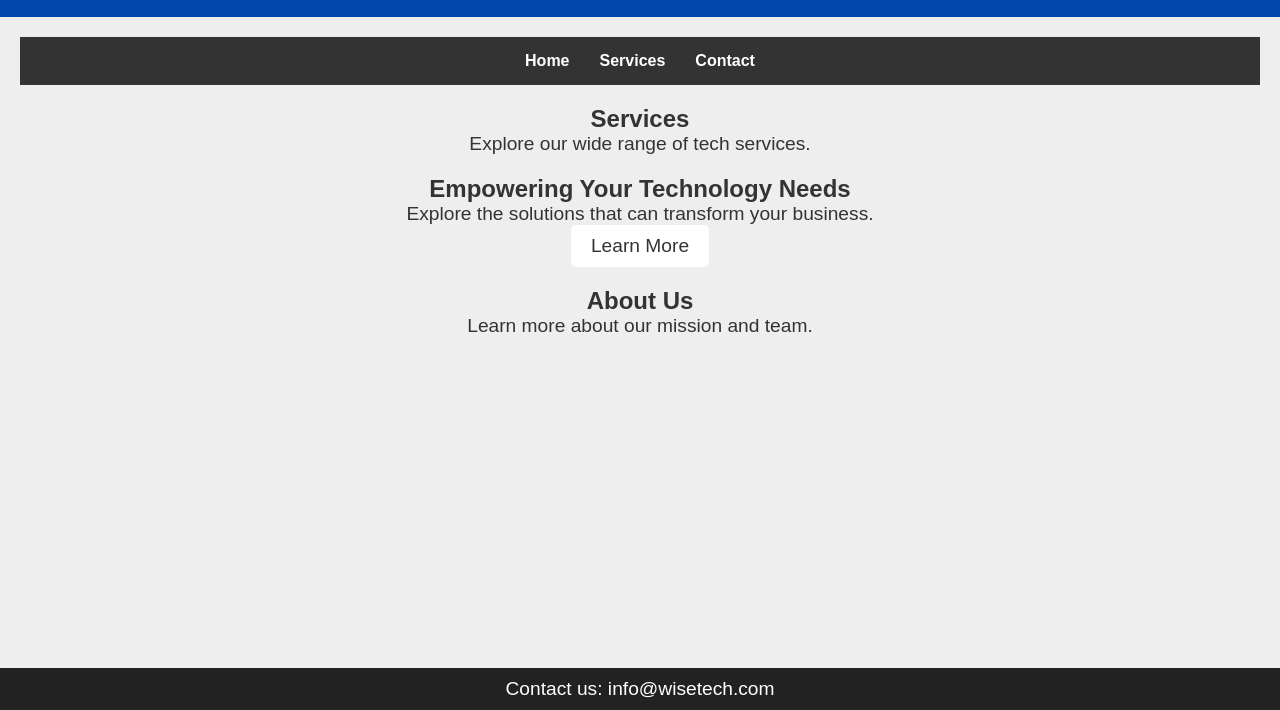
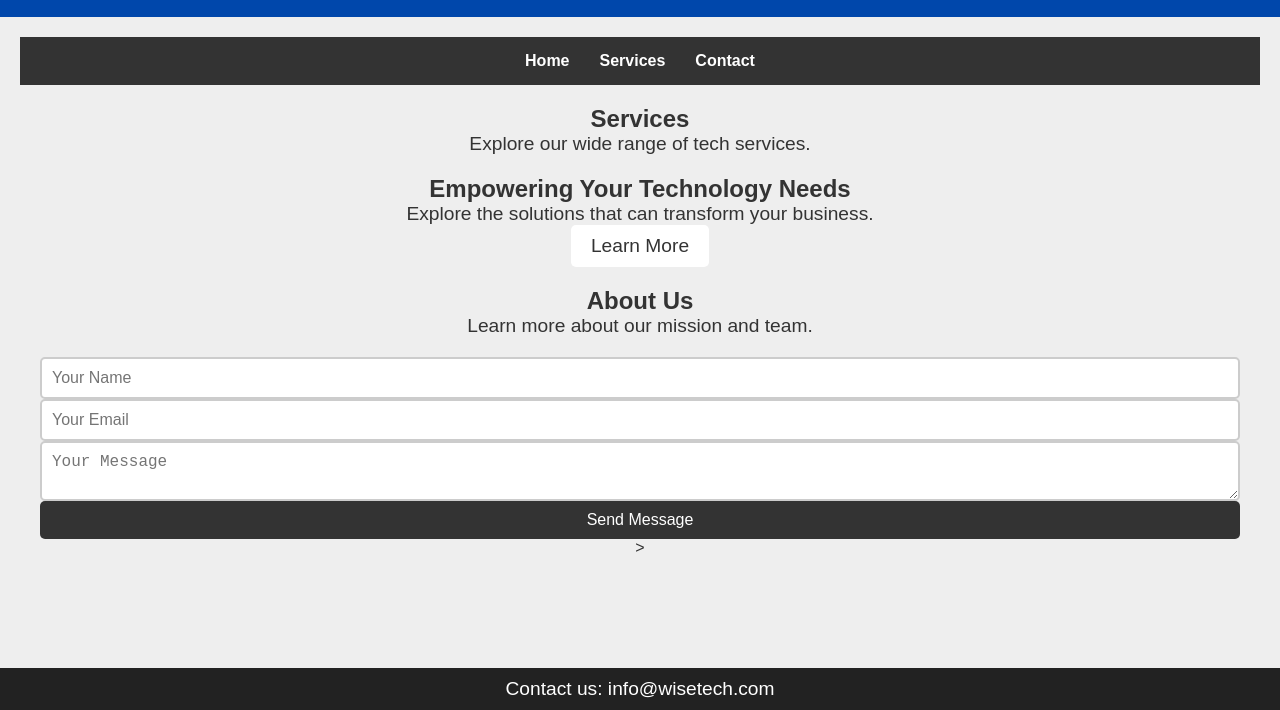
Before and after one commit to cajiky/WiseTECH, a website: page src/index.html in a window 1280 px wide. Shown: the part 90-800 px from the top of the page. Drawn offline with Linux system fonts and the light colour scheme.

Commit message:
added beautifying code to index.html and main.css

```diff
--- a/src/assets/styels/main.css
+++ b/src/assets/styels/main.css
@@ -7,7 +7,35 @@ html {
     nav ul {
       flex-direction: column;
     }
-  }
+}
+
+#contact form{
+    display: flex;
+    flex-direction: column;
+    gap: 10;
+    margin: 20px;
+}
+
+#contact input, #contact textarea{
+    padding: 10px;
+    font-size: 16px;
+    border: 2px solid #ccc;
+    border-radius: 5px;
+}
+
+#contact button {
+    padding: 10px 20px;
+    font-size: 16px;
+    color: white;
+    background-color: #333;
+    border: none;
+    border-radius: 5px;
+    cursor: pointer;
+}
+
+#contact button:hover {
+    background-color: #555;
+}
 
 /* Basic Reset */
 * {
--- a/src/index.html
+++ b/src/index.html
@@ -35,6 +35,14 @@
                 <p>Learn more about our mission and team.</p>
               </section>
         </section>
+        <section id="contact">
+            <form id="contactForm">
+                <input type="text" id="name" name="name" placeholder="Your Name" required>
+                <input type="email" id="email" name="email" placeholder="Your Email" required>
+                <textarea id="message" name="message" placeholder="Your Message" required></textarea>
+                <button type="submit">Send Message</button>>
+            </form>
+        </section>
     </main>
     <footer>
         <p>Contact us: info@wisetech.com</p>
```
